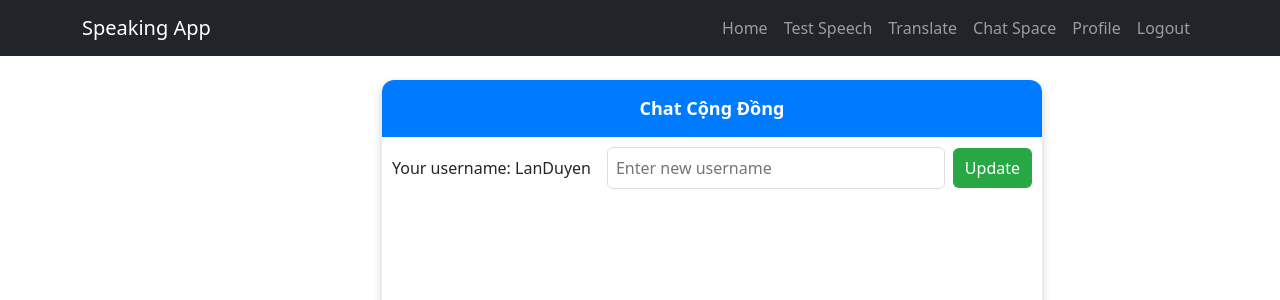
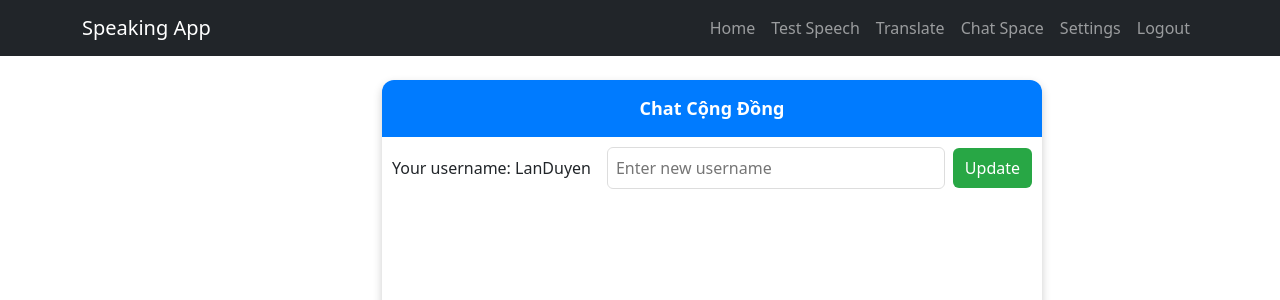
Before and after one commit to Hoangsonvjppro/PythonProject, a Flask app: page /chat in a window 1280 px wide. Shown: the top 300 px of the page. Run offline with Flask 3, Linux system fonts and the light colour scheme; a user stored in the database is signed in; some libraries are stand-ins or nearby versions.

Commit message:
streamlining user interface by SETTINGS function 2

```diff
--- a/app.py
+++ b/app.py
@@ -16,10 +16,10 @@ app = Flask(__name__)
 CORS(app)
 socketio = SocketIO(app)
 
-# Cấu hình cơ sở dữ liệu và khóa bí mật
+# Cấu hình
 app.config['SQLALCHEMY_DATABASE_URI'] = 'sqlite:///users.db'
 app.config['SQLALCHEMY_TRACK_MODIFICATIONS'] = False
-app.config['SECRET_KEY'] = 'your_secret_key'  # Thay bằng khóa an toàn hơn
+app.config['SECRET_KEY'] = 'your_secret_key'
 app.config['UPLOAD_FOLDER'] = 'static/uploads'
 
 # Khởi tạo cơ sở dữ liệu
@@ -49,7 +49,7 @@ def admin_required(f):
     @wraps(f)
     def decorated_function(*args, **kwargs):
         if not current_user.is_authenticated or current_user.role != "admin":
-            abort(403)  # Trả về lỗi 403 nếu không phải admin
+            abort(403)
         return f(*args, **kwargs)
     return decorated_function
 
@@ -63,6 +63,11 @@ def load_user(user_id):
 def home():
     return render_template('home.html', current_user=current_user)
 
+# Route Settings (mới)
+@app.route('/settings')
+def settings():
+    return render_template('settings.html', current_user=current_user)
+
 # Route đăng ký
 @app.route('/register', methods=['GET', 'POST'])
 def register():
@@ -70,24 +75,22 @@ def register():
         username = request.form['username']
         email = request.form['email']
         password = request.form['password']
-        role = request.form['role']  # Cần sửa để mặc định là "user"
+        role = request.form.get('role', 'user')  # Mặc định là user
 
         if User.query.filter_by(username=username).first():
             flash("Tên người dùng đã tồn tại!", "danger")
-            return redirect(url_for('register'))
-
+            return redirect(url_for('settings'))
         if User.query.filter_by(email=email).first():
             flash("Email đã được đăng ký!", "danger")
-            return redirect(url_for('register'))
+            return redirect(url_for('settings'))
 
         new_user = User(username=username, email=email, role=role)
         new_user.set_password(password)
         db.session.add(new_user)
         db.session.commit()
         flash("Đăng ký thành công! Bạn có thể đăng nhập.", "success")
-        return redirect(url_for('login'))
-
-    return render_template('register.html')
+        return redirect(url_for('settings'))
+    return redirect(url_for('settings'))  # Nếu GET, quay về Settings
 
 # Route đăng nhập
 @app.route('/login', methods=['GET', 'POST'])
@@ -103,9 +106,8 @@ def login():
             return redirect(url_for('home'))
         else:
             flash("Tên người dùng hoặc mật khẩu không đúng!", "danger")
-            return redirect(url_for('login'))
-
-    return render_template('login.html')
+            return redirect(url_for('settings'))
+    return redirect(url_for('settings'))  # Nếu GET, quay về Settings
 
 # Route cập nhật hồ sơ
 @app.route('/update-profile', methods=['GET', 'POST'])
@@ -118,10 +120,8 @@ def update_profile():
 
         if new_username:
             current_user.username = new_username
-
         if new_password:
             current_user.set_password(new_password)
-
         if avatar:
             filename = secure_filename(avatar.filename)
             avatar.save(os.path.join(app.config['UPLOAD_FOLDER'], filename))
@@ -129,9 +129,8 @@ def update_profile():
 
         db.session.commit()
         flash('Cập nhật hồ sơ thành công!', 'success')
-        return redirect(url_for('update_profile'))
-
-    return render_template('update_profile.html')
+        return redirect(url_for('settings'))
+    return redirect(url_for('settings'))  # Nếu GET, quay về Settings
 
 # Route bảng điều khiển admin
 @app.route('/admin')
@@ -149,10 +148,6 @@ def logout():
     flash("Bạn đã đăng xuất.", "info")
     return redirect(url_for('home'))
 
-# @app.route('/settings', methods=['GET', 'POST'])
-# @login_required
-# def settings():
-#     return render_template()
 # Xử lý lỗi 500
 @app.errorhandler(500)
 def handle_internal_error(error):
@@ -165,7 +160,7 @@ app.register_blueprint(chatting)
 register_socketio_events(socketio)
 
 if __name__ == '__main__':
-    app.debug = False
+    app.debug = True
     with app.app_context():
         db.create_all()
-    socketio.run(app, debug=False)
+    socketio.run(app, debug=True)
--- a/templates/base.html
+++ b/templates/base.html
@@ -4,7 +4,6 @@
     <meta charset="UTF-8">
     <meta name="viewport" content="width=device-width, initial-scale=1">
     <title>{% block title %}Flask App{% endblock %}</title>
-    <!-- Bootstrap 5 -->
     <link href="https://cdn.jsdelivr.net/npm/bootstrap@5.3.2/dist/css/bootstrap.min.css" rel="stylesheet">
     <script src="https://cdn.jsdelivr.net/npm/bootstrap@5.3.2/dist/js/bootstrap.bundle.min.js"></script>
 </head>
@@ -26,11 +25,10 @@
                     <li><a class="nav-link" href="{{ url_for('speech.speech_to_text') }}">Test Speech</a></li>
                     <li class="nav-item"><a class="nav-link" href="{{ url_for('translate.translate_text') }}">Translate</a></li>
                     <li><a class="nav-link" href="{{ url_for('chatting.chat_page') }}">Chat Space</a></li>
-                    <li class="nav-item"><a class="nav-link" href="{{ url_for('update_profile') }}">Profile</a></li>
+                    <li class="nav-item"><a class="nav-link" href="{{ url_for('settings') }}">Settings</a></li>
                     <li class="nav-item"><a class="nav-link" href="{{ url_for('logout') }}">Logout</a></li>
                 {% else %}
-                    <li class="nav-item"><a class="nav-link" href="{{ url_for('login') }}">Login</a></li>
-                    <li class="nav-item"><a class="nav-link" href="{{ url_for('register') }}">Register</a></li>
+                    <li class="nav-item"><a class="nav-link" href="{{ url_for('settings') }}">Settings</a></li>
                 {% endif %}
             </ul>
         </div>
```
